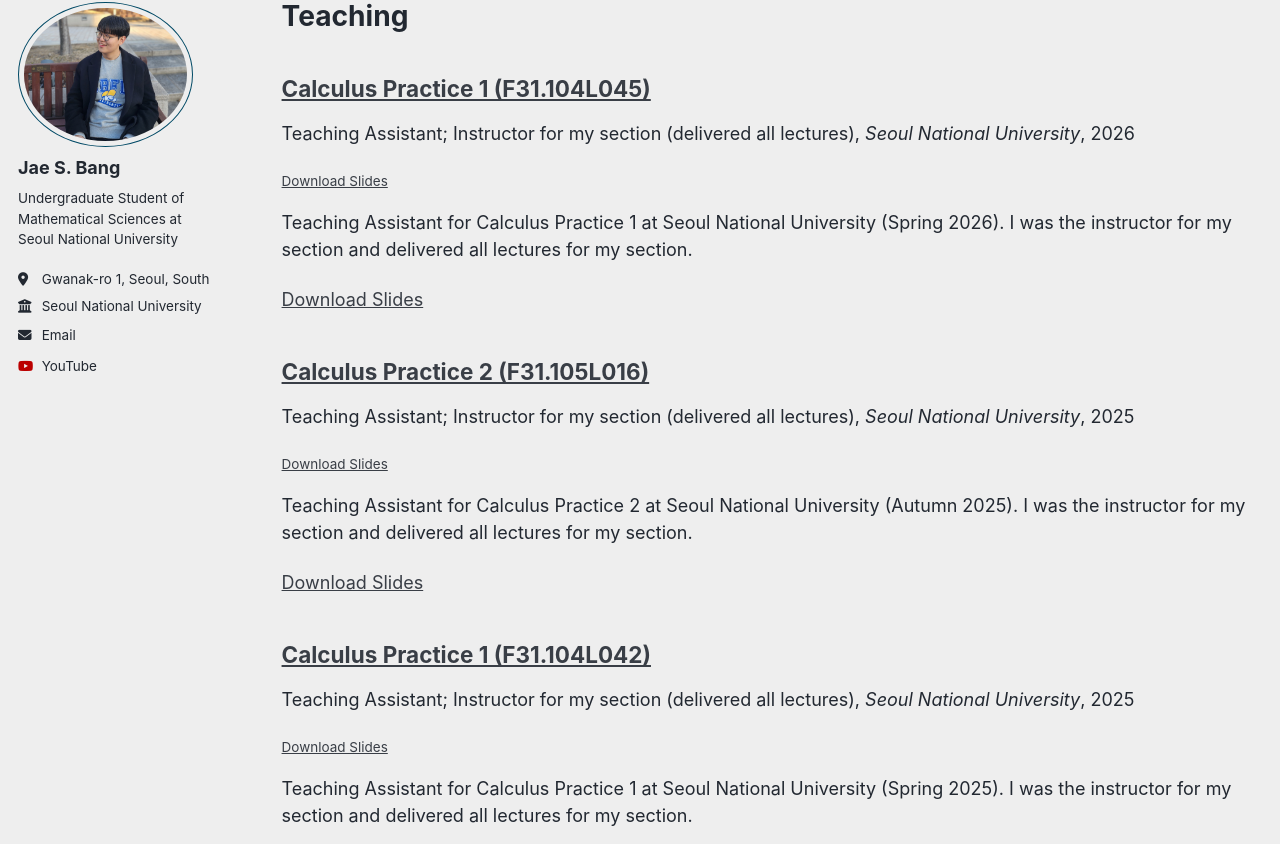
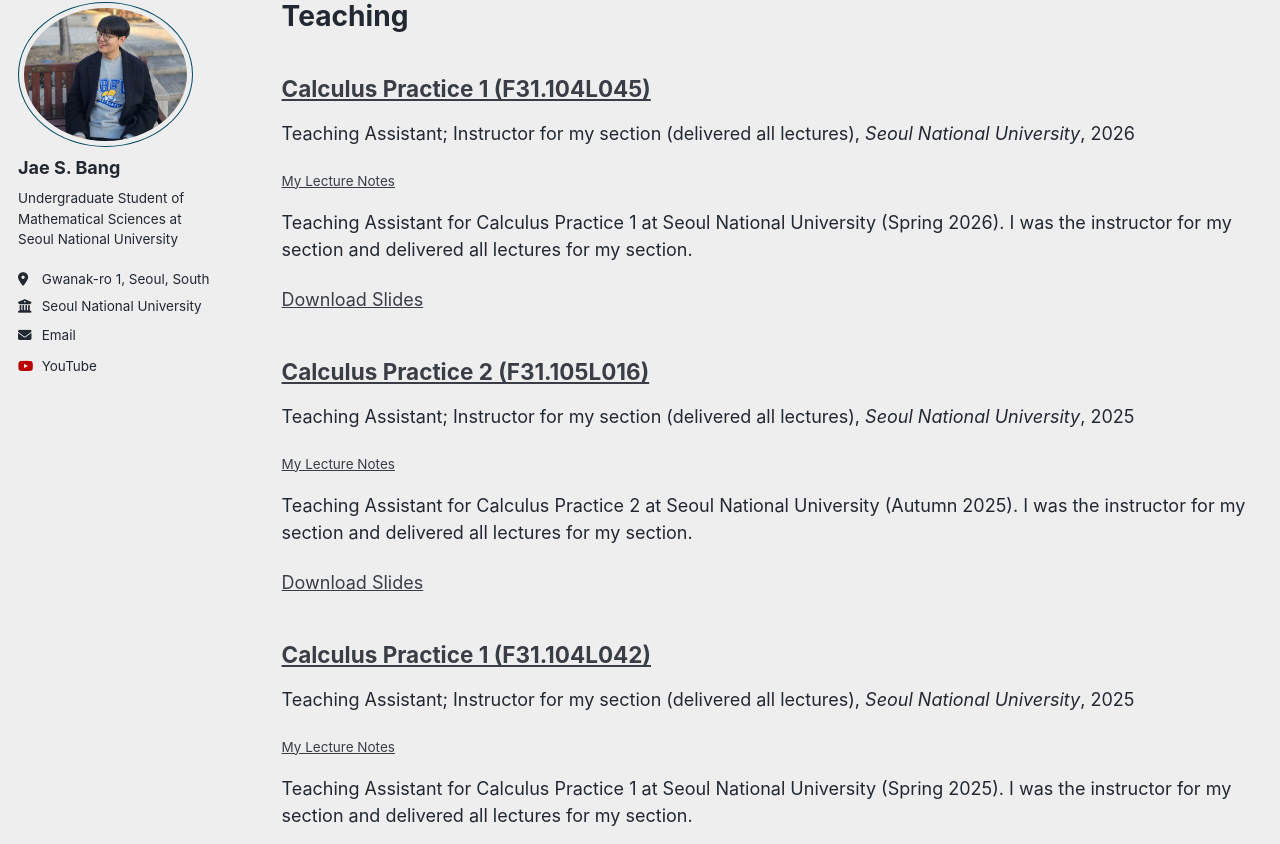
Before and after one commit to jae-s-bang/jae-s-bang.github.io, a Jekyll site: the page built from _pages/teaching.html, in a window 1280 px wide and 1166 px high. Shown: the part 99-943 px from the top of the window. Built offline with Jekyll 4.4.1, drawn with Linux system fonts in a browser that asks for light colours; a script bundle is joined from its source files by our own code; library files that are not in the unit come from our copies.

Commit message:
Update archive-single.html

```diff
--- a/_includes/archive-single.html
+++ b/_includes/archive-single.html
@@ -43,7 +43,7 @@
 
           {% if post.slidesurl %}
             <p class="archive__item-excerpt" itemprop="description">
-              <a href="{{ post.slidesurl }}">Download Slides</a>
+              <a href="{{ post.slidesurl }}">My Lecture Notes</a>
             </p>
           {% endif %}
 
```
